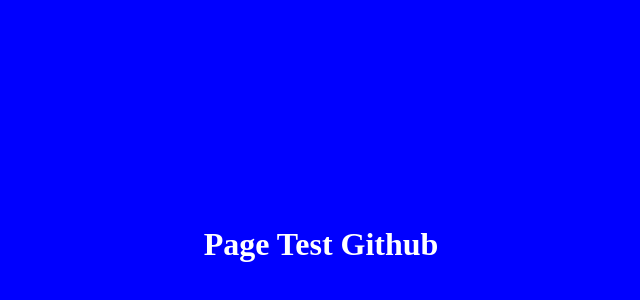
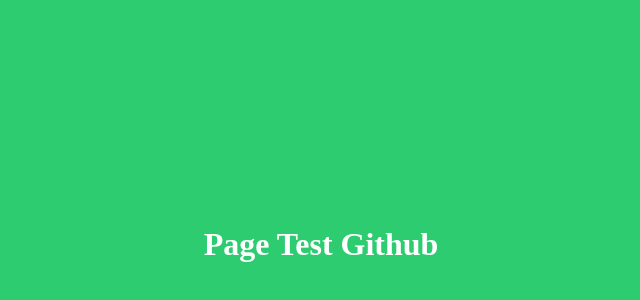
Before and after one commit to Camsaka/testGitHub, a plain HTML site: page index.html in a window 1280 px wide. Shown: the part 48-348 px from the top of the page, without its empty margins (319-959 px from the left). Drawn offline with Linux system fonts and the light colour scheme.

Commit message:
Modification du background-color

```diff
--- a/index.html
+++ b/index.html
@@ -3,7 +3,7 @@
 	<head>
 		<title>Page Test Git</title>
 	</head>
-	<body style="background-color: blue">
+	<body style="background-color:#2ecc71">
 		<h1 style="padding-top:20%; padding-bottom: 20%;  text-align: center; color:white">Page Test Github</h1>
 	</body>
 </html>
```
